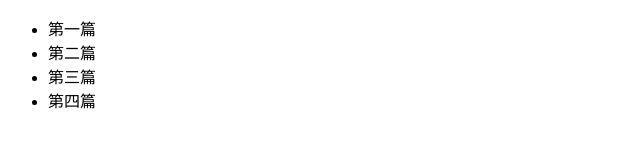
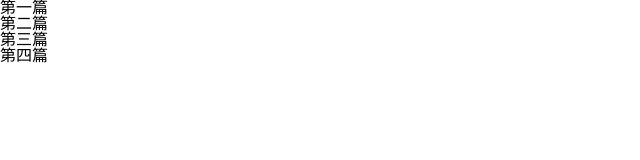
Before and after one commit to leejersey/Component, a plain HTML site: page demo/scrollbar/index.html in a window 1280 px wide. Shown: the whole page, without its empty margins (0-640 px from the left). Drawn offline with Linux system fonts and the light colour scheme.

Commit message:
init
init

```diff
--- a/demo/scrollbar/index.html
+++ b/demo/scrollbar/index.html
@@ -3,6 +3,7 @@
 <head>
 	<meta charset="UTF-8">
 	<title>Document</title>
+	<link rel="stylesheet" type="text/css" href="rest.css">
 </head>
 <body>
 	<div class="scroll-demo">
--- /dev/null
+++ b/demo/scrollbar/rest.css
@@ -0,0 +1,48 @@
+/* http://meyerweb.com/eric/tools/css/reset/
+   v2.0 | 20110126
+   License: none (public domain)
+*/
+
+html, body, div, span, applet, object, iframe,
+h1, h2, h3, h4, h5, h6, p, blockquote, pre,
+a, abbr, acronym, address, big, cite, code,
+del, dfn, em, img, ins, kbd, q, s, samp,
+small, strike, strong, sub, sup, tt, var,
+b, u, i, center,
+dl, dt, dd, ol, ul, li,
+fieldset, form, label, legend,
+table, caption, tbody, tfoot, thead, tr, th, td,
+article, aside, canvas, details, embed,
+figure, figcaption, footer, header, hgroup,
+menu, nav, output, ruby, section, summary,
+time, mark, audio, video {
+	margin: 0;
+	padding: 0;
+	border: 0;
+	font-size: 100%;
+	font: inherit;
+	vertical-align: baseline;
+}
+/* HTML5 display-role reset for older browsers */
+article, aside, details, figcaption, figure,
+footer, header, hgroup, menu, nav, section {
+	display: block;
+}
+body {
+	line-height: 1;
+}
+ol, ul {
+	list-style: none;
+}
+blockquote, q {
+	quotes: none;
+}
+blockquote:before, blockquote:after,
+q:before, q:after {
+	content: '';
+	content: none;
+}
+table {
+	border-collapse: collapse;
+	border-spacing: 0;
+}
```
